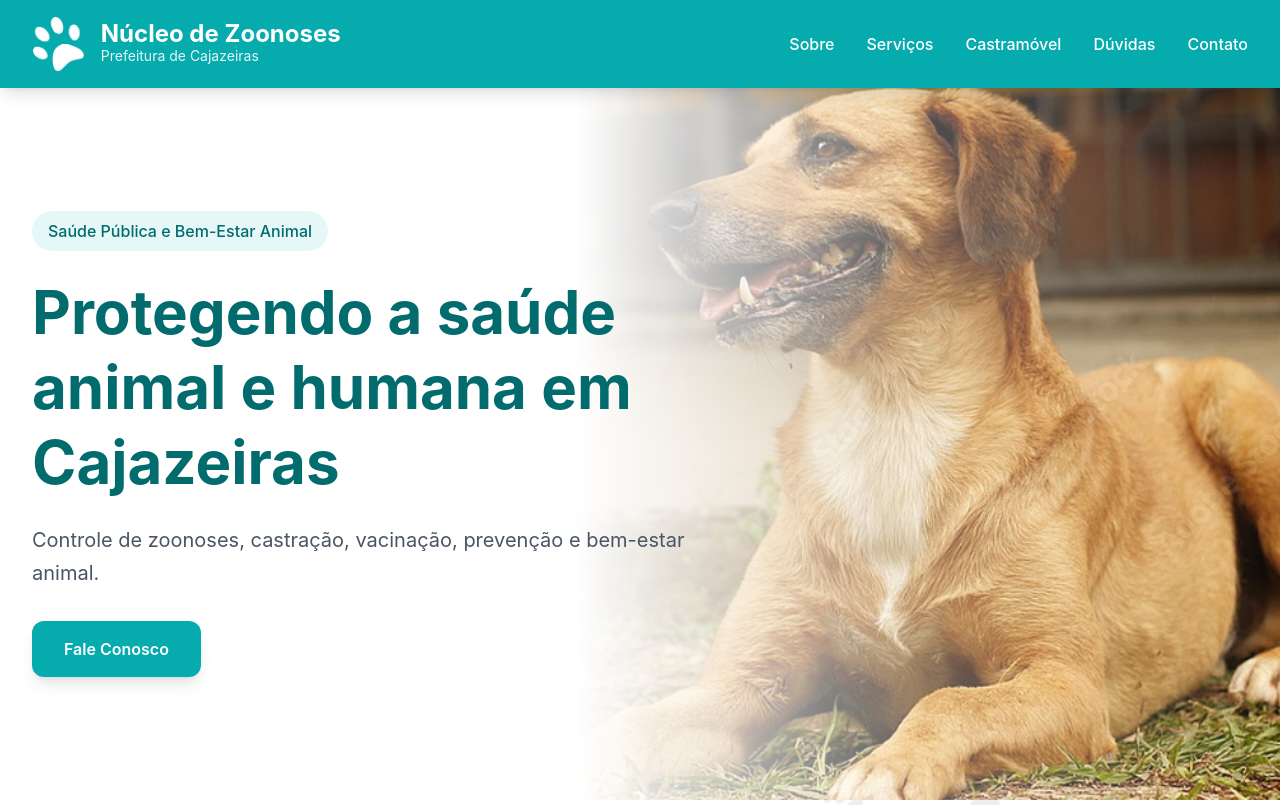
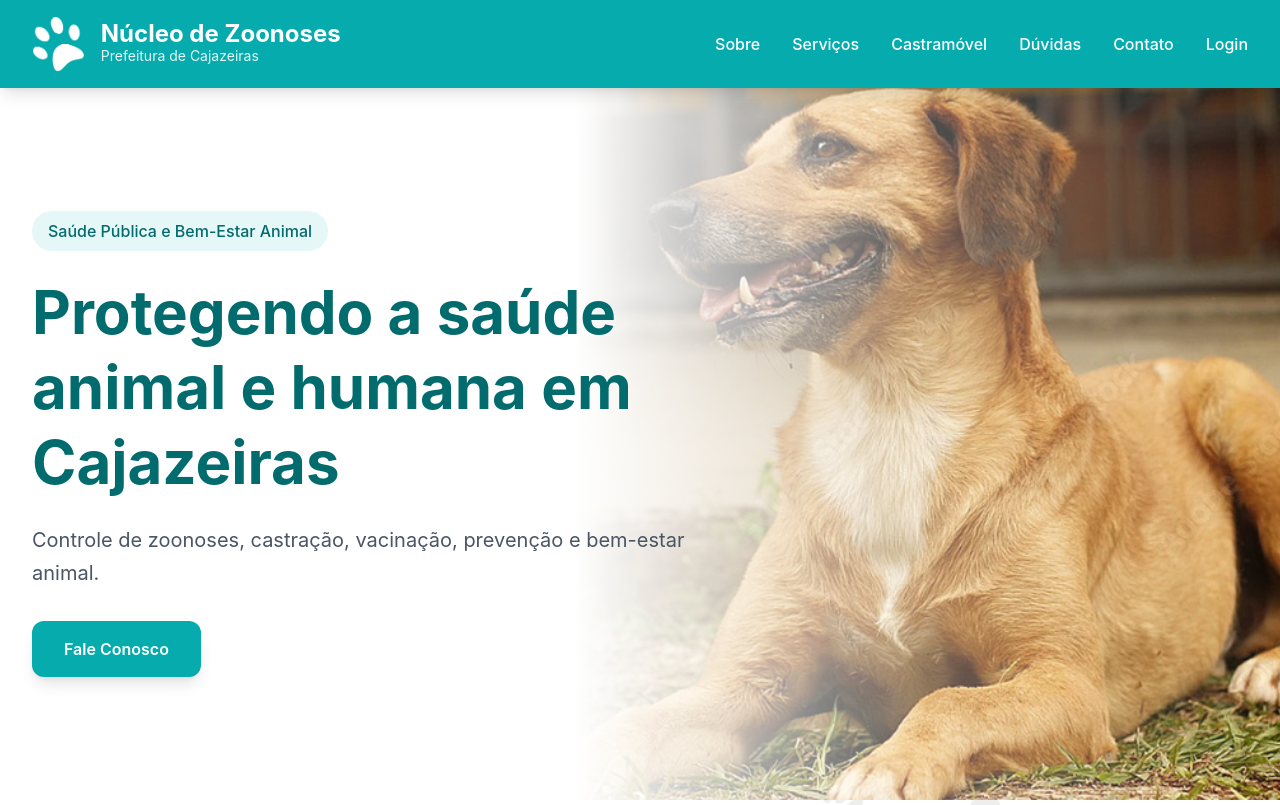
Before and after one commit to Zoonoses-Cajazeiras/sgc-zoonoses, a React (Vite) app: page / in a window 1280 px wide. Shown: the top 805 px of the page. Built offline with nearby package versions, Linux system fonts and the light colour scheme.

Commit message:
feat: Criar rota para tela de login

```diff
--- a/src/App.tsx
+++ b/src/App.tsx
@@ -1,7 +1,9 @@
-import Home from "./pages/Home";
+import AppRoutes from "./routes/AppRoutes.tsx";
 
 function App() {
-  return <Home />;
+  return (
+      <AppRoutes/>
+  )
 }
 
 export default App;
--- a/src/components/Navbar.tsx
+++ b/src/components/Navbar.tsx
@@ -1,4 +1,5 @@
 import logo from "../assets/icons/pata-grande-icon.png";
+import {Link} from "react-router-dom"
 
 export default function Navbar() {
   return (
@@ -56,6 +57,10 @@ export default function Navbar() {
                 Contato
               </a>
             </li>
+
+            <li>
+              <Link to="/login" className="hover:text-slate-200 transition">Login</Link>
+            </li>
           </ul>
         </nav>
 
--- /dev/null
+++ b/src/pages/Login.tsx
@@ -0,0 +1,7 @@
+function Login(){
+    return (
+        <>Tela Login</>
+    )
+}
+
+export default Login;
--- /dev/null
+++ b/src/routes/AppRoutes.tsx
@@ -0,0 +1,17 @@
+import {BrowserRouter as Router, Routes, Route} from "react-router-dom";
+
+import Home from "../pages/Home.tsx"
+import Login from "../pages/Login.tsx";
+
+function AppRoutes(){
+    return(
+        <Router>
+            <Routes>
+                <Route path="/" element={<Home/>} />
+                <Route path="/login" element={<Login/>} />
+            </Routes>
+        </Router>
+    )
+}
+
+export default AppRoutes;
```
